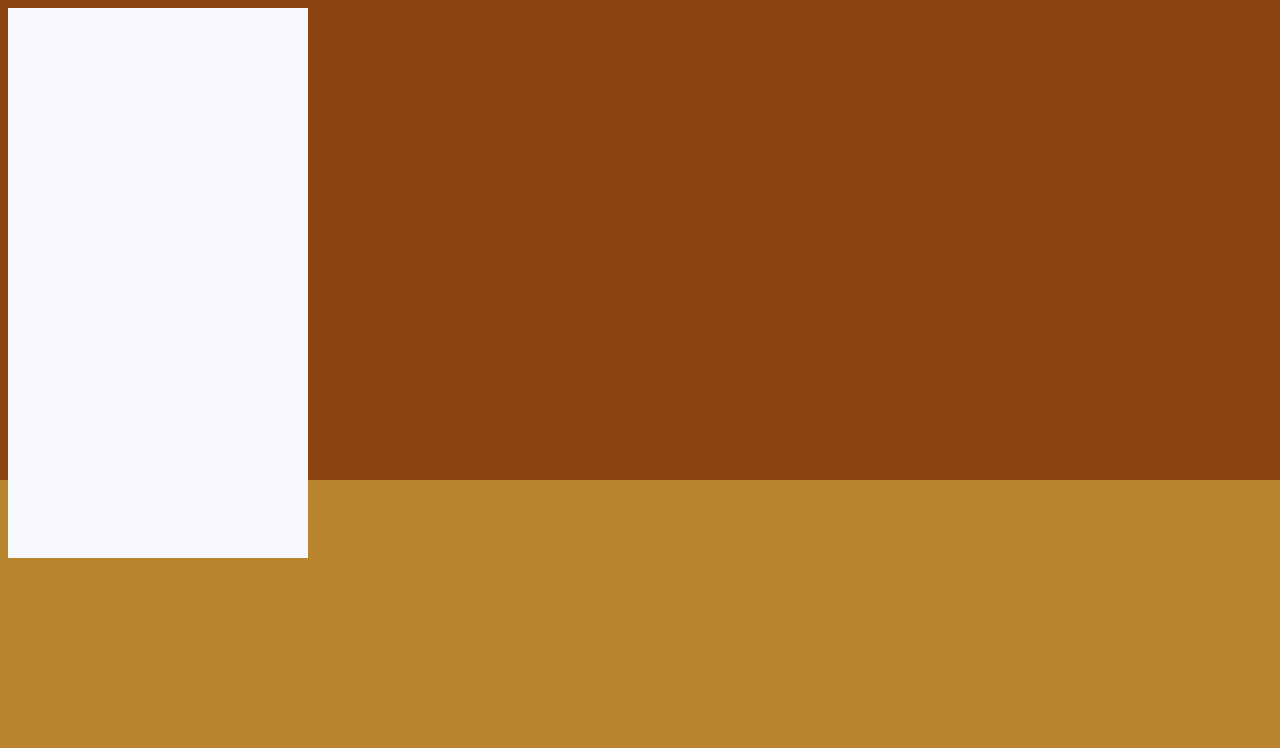
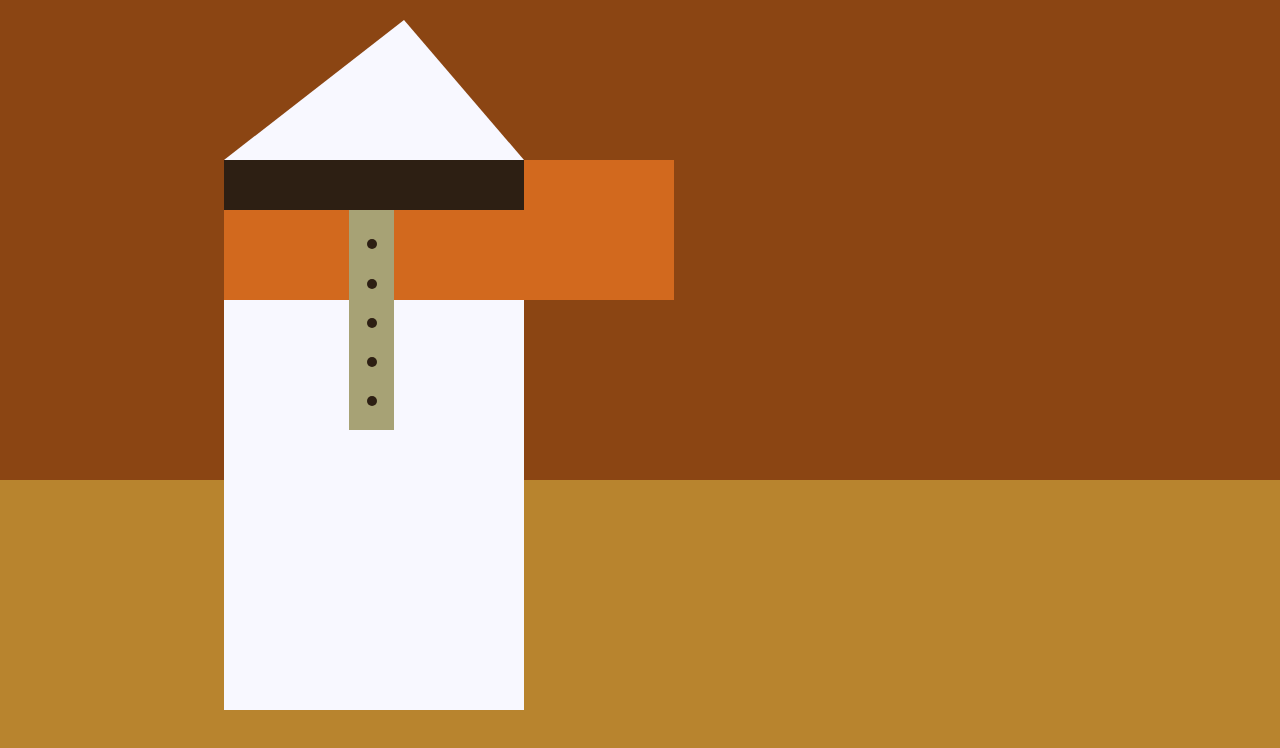
Before and after one commit to juanalbglz/FCC-ResponsiveWebDesign, a plain HTML site: page 12 Learn Intermediate CSS by Building a Picasso Painting/index.html in a window 1280 px wide. Drawn offline with Linux system fonts and the light colour scheme.

Commit message:
S31 done

```diff
--- a/12 Learn Intermediate CSS by Building a Picasso Painting/index.html
+++ b/12 Learn Intermediate CSS by Building a Picasso Painting/index.html
@@ -1,16 +1,14 @@
 <!DOCTYPE html>
 <html>
-
   <head>
     <meta charset="utf-8">
     <title>freeCodeCamp Picasso Painting</title>
-    <link rel="stylesheet" type="text/css" href="styles.css" />
-    <link rel="stylesheet" type="text/css" href="https://use.fontawesome.com/releases/v5.8.2/css/all.css" />
+    <link rel="stylesheet" type="text/css" href="./styles.css" />
+    <link rel="stylesheet" href="https://use.fontawesome.com/releases/v5.8.2/css/all.css">
   </head>
-
   <body>
     <div id="back-wall"></div>
-    <div class="characters"></div>
+        <div class="characters">
           <div id="offwhite-character">
             <div id="white-hat"></div>
             <div id="black-mask">
@@ -26,6 +24,6 @@
             </div>
             <div id="tan-table"></div>
           </div>
+        </div>
   </body>
-
 </html>
--- a/12 Learn Intermediate CSS by Building a Picasso Painting/styles.css
+++ b/12 Learn Intermediate CSS by Building a Picasso Painting/styles.css
@@ -1,9 +1,9 @@
-body{
-  background-color:rgb(184, 132,46);
+body {
+  background-color: rgb(184, 132, 46);
 }
 
-#back-wall{
-  background-color: #8B4513;
+#back-wall {
+  background-color: #8b4513;
   width: 100%;
   height: 60%;
   position: absolute;
@@ -12,8 +12,62 @@ body{
   z-index: -1;
 }
 
-#offwhite-character{
-  width:300px;
+#offwhite-character {
+  width: 300px;
   height: 550px;
   background-color: GhostWhite;
+  position: absolute;
+  top: 20%;
+  left: 17.5%;
 }
+
+#white-hat {
+  width: 0;
+  height: 0;
+  border-style: solid;
+  border-width: 0 120px 140px 180px;
+  border-top-color: transparent;
+  border-right-color: transparent;
+  border-bottom-color: GhostWhite;
+  border-left-color: transparent;
+  position: absolute;
+  top: -140px;
+  left: 0;
+}
+
+#black-mask {
+  width: 100%;
+  height: 50px;
+  height: 50px;
+  background-color: rgb(45, 31, 19);
+  position: absolute;
+  top: 0;
+  left: 0;
+  z-index: 1;
+}
+
+#gray-instrument {
+  width: 15%;
+  height: 40%;
+  background-color: rgb(167, 162, 117);
+  position: absolute;
+  top: 50px;
+  left: 125px;
+  z-index: 1;
+}
+
+.black-dot {
+  width: 10px;
+  height: 10px;
+  background-color: rgb(45, 31, 19);
+  border-radius: 50%;
+  display: block;
+  margin: auto;
+  margin-top: 65%;
+}
+
+#tan-table{
+  width: 450px;
+  height: 140px;
+  background-color: #D2691E;
+}
```
Lines whose indentation alone changed are shown as unchanged.
